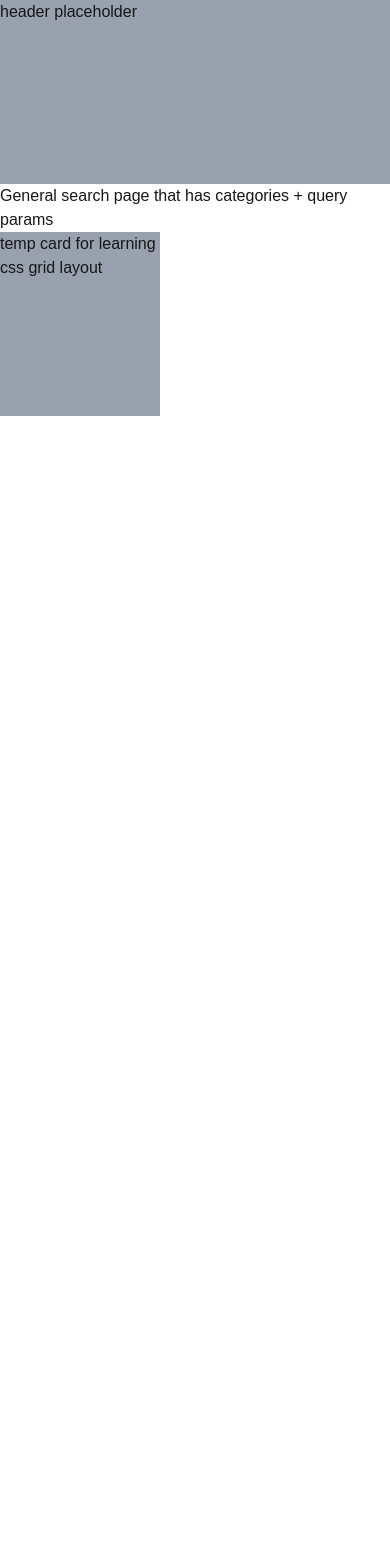
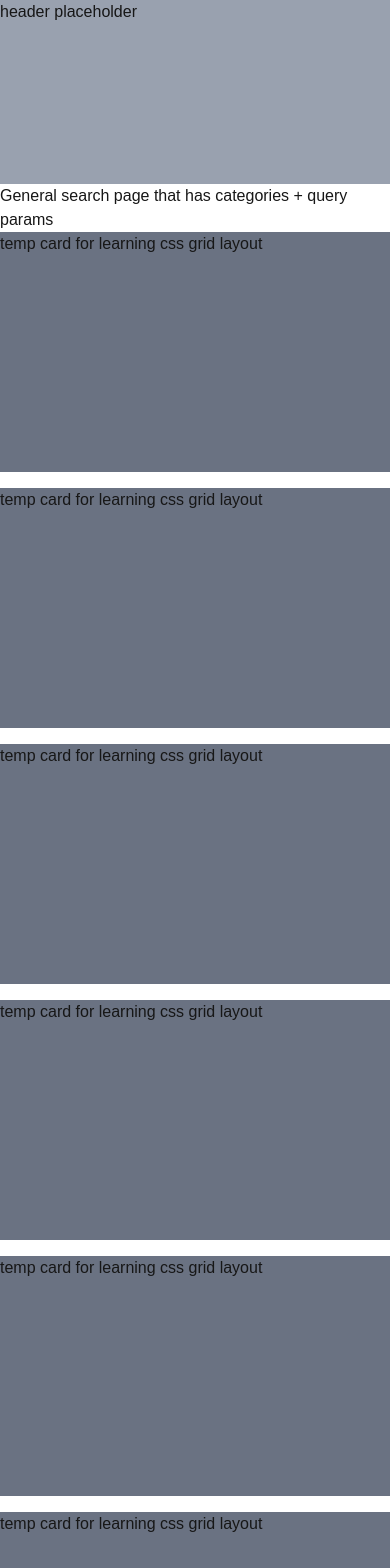
Before and after one commit to SDSU-CompE-561-Fall-2025/aztec-list, a Next.js app in the folder frontend/: page /listings in a window 390 px wide. Shown: the top 1568 px of the page. Before the commit the page ends 844 px from the top, so only its background shows below. Built offline with nearby package versions, Linux system fonts and the light colour scheme.

Commit message:
create responsive grid layout && update temp header location

```diff
--- a/frontend/src/app/layout.tsx
+++ b/frontend/src/app/layout.tsx
@@ -1,6 +1,7 @@
 import type { Metadata } from "next";
 import { Geist, Geist_Mono } from "next/font/google";
 import "./globals.css";
+import Header from "@/ui/header";
 
 const geistSans = Geist({
   variable: "--font-geist-sans",
@@ -25,6 +26,7 @@ export default function RootLayout({
   return (
     <html lang="en">
       <body className={`${geistSans.variable} ${geistMono.variable} antialiased`}>
+        <Header/>
         {children}
       </body>
     </html>
--- a/frontend/src/app/listings/page.tsx
+++ b/frontend/src/app/listings/page.tsx
@@ -1,13 +1,11 @@
 import { getListings } from '@/lib/utils';
-import Card from '@/ui/card';
-import Header from '@/ui/header';
+import Grid from '@/ui/grid';
 
 export default function Home() {
   return (
     <>
-      <Header/>
       <p>General search page that has categories + query params</p>
-      <Card/>
+      <Grid/>
     </>
   );
 }
--- a/frontend/src/ui/card.tsx
+++ b/frontend/src/ui/card.tsx
@@ -1,7 +1,7 @@
 export default function Card() {
     return (
         <div>
-            <div className="bg-gray-400 w-40 h-46">
+            <div className="bg-gray-500 h-60">
                 temp card for learning css grid layout
             </div>
         </div>
--- /dev/null
+++ b/frontend/src/ui/grid.tsx
@@ -0,0 +1,15 @@
+import Card from "./card";
+
+export default function Grid() {
+    return (
+        <div className="grid justify-center gap-4 grid-cols-[repeat(auto-fit,minmax(200px,1fr))]">
+            <Card/>
+            <Card/>
+            <Card/>
+            <Card/>
+            <Card/>
+            <Card/>
+            <Card/>
+        </div>
+    )
+};
```
